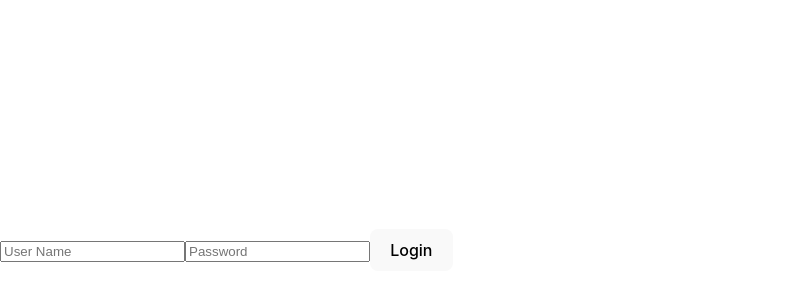
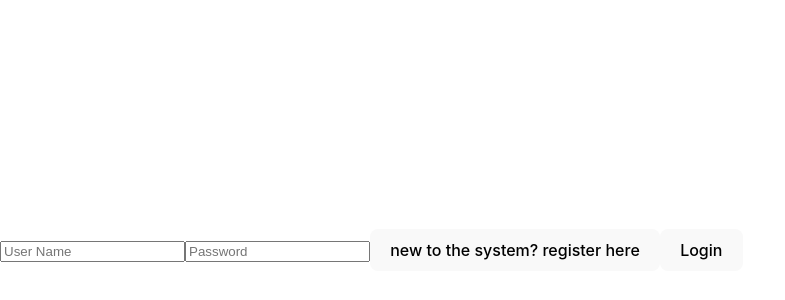
Before and after one commit to beny2332/War-Simulator-Client, a React (Vite) app: page /Login in a window 1280 px wide. Shown: the part 150-450 px from the top of the page, without its empty margins (0-785 px from the left). Built offline with nearby package versions, Linux system fonts and the light colour scheme; no server answers.

Commit message:
add register button to Login component for navigation to registration page

```diff
--- a/src/components/auth/Login.tsx
+++ b/src/components/auth/Login.tsx
@@ -41,6 +41,7 @@ export default function Login() {
         value={password}
         onChange={(e) => setPassword(e.target.value)}
       />
+      <button onClick={() => navigate("/register")}>new to the system? register here</button>
       <button onClick={handleLogin}>
         Login
       </button>
```
